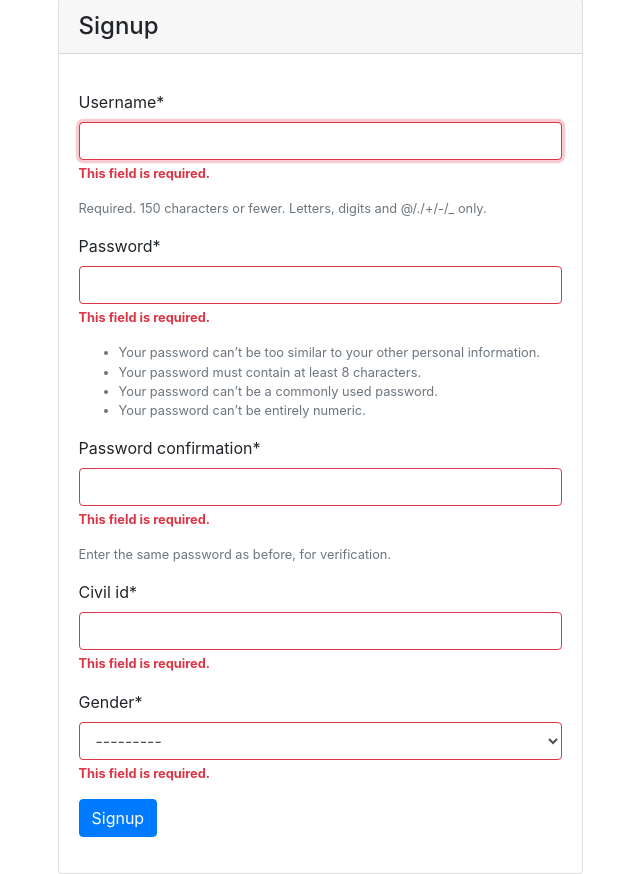
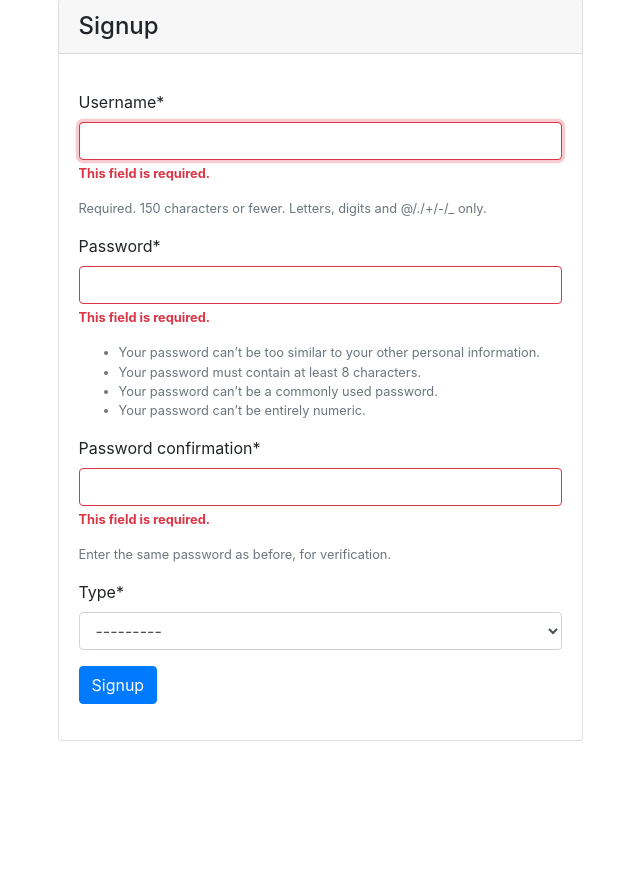
Before and after one commit to Octowl/NFBlog, a Django app: page /signup/ in a window 1280 px wide. Shown: the part 25-899 px from the top of the page, without its empty margins (320-960 px from the left). After the commit the page ends 766 px from the top, so only its background shows below. Run offline with Django 3.2, Linux system fonts and the light colour scheme; data comes from the database, SQL or seed files in the repository; some libraries are stand-ins or nearby versions.

Commit message:
Profile completion forms

```diff
--- a/blog/urls.py
+++ b/blog/urls.py
@@ -27,7 +27,7 @@ urlpatterns = [
     path('', article_views.home, name="home"),
     path('people/', include('articles.urls')),
     path('teams/', include('articles.team_urls')),
-    path('admin/', admin.site.urls),
+    path('profiles/create_profile/<slug:profile_type>', profile_views.create_profile, name="create_profile"),
     path('signup/', profile_views.signup, name="signup"),
     path('login/', auth_views.login, {
         'template_name': 'login.html'
@@ -35,4 +35,5 @@ urlpatterns = [
     path('logout/', auth_views.logout, {
         'next_page': '/'
     }, name="logout"),
+    path('admin/', admin.site.urls),
 ] + static(settings.MEDIA_URL, document_root=settings.MEDIA_ROOT)
--- a/profiles/forms.py
+++ b/profiles/forms.py
@@ -1,9 +1,15 @@
 from django import forms
 
-from .models import Profile
+from .models import IndividualProfile, CompanyProfile
 
 
-class ProfileForm(forms.ModelForm):
+class IndividualProfileForm(forms.ModelForm):
     class Meta:
-        model = Profile
-        fields = ['civil_id', 'gender']
+        model = IndividualProfile
+        fields = ['civil_id', 'gender', 'website']
+
+
+class CompanyProfileForm(forms.ModelForm):
+    class Meta:
+        model = CompanyProfile
+        fields = ['location_url', 'website']
--- a/profiles/models.py
+++ b/profiles/models.py
@@ -13,7 +13,7 @@ def validate_civil_id(civil_id):
         )
 
 
-class Profile(models.Model):
+class IndividualProfile(models.Model):
 
     GENDER_CHOICES = (
         ("M", "male"),
@@ -22,4 +22,11 @@ class Profile(models.Model):
 
     user = models.OneToOneField(User, on_delete=models.CASCADE)
     civil_id = models.PositiveIntegerField(validators=[validate_civil_id])
-    gender = models.CharField(max_length=1, choices=GENDER_CHOICES)
+    gender = models.CharField(blank=True, max_length=1, choices=GENDER_CHOICES)
+    website = models.URLField(blank=True)
+
+
+class CompanyProfile(models.Model):
+    user = models.OneToOneField(User, on_delete=models.CASCADE)
+    website = models.URLField()
+    location_url = models.URLField()
--- a/profiles/templates/signup.html
+++ b/profiles/templates/signup.html
@@ -4,18 +4,24 @@
 {% block form_header %}Signup{% endblock %}
 {% block form_action %}{% url 'signup' %}{% endblock %}
 {% block form-content %}
-  {% if user_form.errors %}
+  {% if form.errors %}
       <div class="form-group has-error">
-        <span class="help-block">{{ user_form.text.errors }}</span>
+        <span class="help-block">{{ form.text.errors }}</span>
       </div>
   {% endif %}
-  {% if profile_form.errors %}
-      <div class="form-group has-error">
-        <span class="help-block">{{ profile_form.text.errors }}</span>
-      </div>
-  {% endif %}
-  {{user_form|crispy}}
-  {{profile_form|crispy}}
+  {{form|crispy}}
+  <div id="div_id_type" class="form-group">
+    <label for="id_type" class="form-control-label  requiredField">
+      Type<span class="asteriskField">*</span>
+    </label>
+    <div class="">
+      <select name="type" class="select form-control" required="" id="id_type">
+        <option value="" selected="">---------</option>
+        <option value="I">Individual</option>
+        <option value="O">Orginization</option>
+      </select>
+    </div>
+  </div>
 {% endblock %}
 
 {% block submit-value %}Signup{% endblock %}
--- a/profiles/views.py
+++ b/profiles/views.py
@@ -2,24 +2,38 @@ from django.contrib.auth import login, authenticate
 from django.shortcuts import render, redirect
 from django.contrib.auth.forms import UserCreationForm
 
-from .forms import ProfileForm
+from .forms import IndividualProfileForm, CompanyProfileForm
 
 
 def signup(request):
-    user_form = UserCreationForm(request.POST)
-    profile_form = ProfileForm(request.POST)
-    if user_form.is_valid() and profile_form.is_valid():
-        user = user_form.save()
-        profile = profile_form.save(commit=False)
-        profile.user = user
-        profile.save()
+    form = UserCreationForm(request.POST)
+    if form.is_valid():
+        user = form.save()
 
-        password = user_form.cleaned_data.get('password1')
+        password = form.cleaned_data.get('password1')
         user = authenticate(username=user.username, password=password)
         login(request, user)
-        return redirect('home')
+
+        profile_type = request.POST.get('type')
+        return redirect('create_profile', profile_type=profile_type)
     else:
         return render(request, 'signup.html', {
-            "user_form": user_form,
-            "profile_form": profile_form
+            "form": form,
         })
+
+
+def create_profile(request, profile_type):
+    if profile_type == 'I':
+        form = IndividualProfileForm(request.POST)
+    else:
+        form = CompanyProfileForm(request.POST)
+
+    print(form)
+
+    if form.is_valid():
+        profile = form.save(commit=False)
+        profile.user = request.user
+        profile.save()
+        print(profile)
+        return redirect('home')
+    return render(request, 'create_profile.html', {"form": form})
```
Also changed, not shown: profiles/admin.py (+3 -16 lines), profiles/templates/create_profile.html (added, +15 -0 lines), profiles/migrations/0004_auto_20180305_1154.py (added), profiles/migrations/0005_auto_20180305_1230.py (added).
